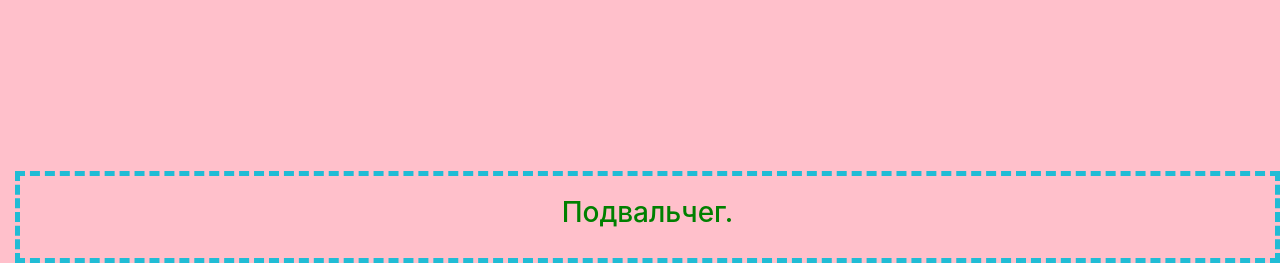
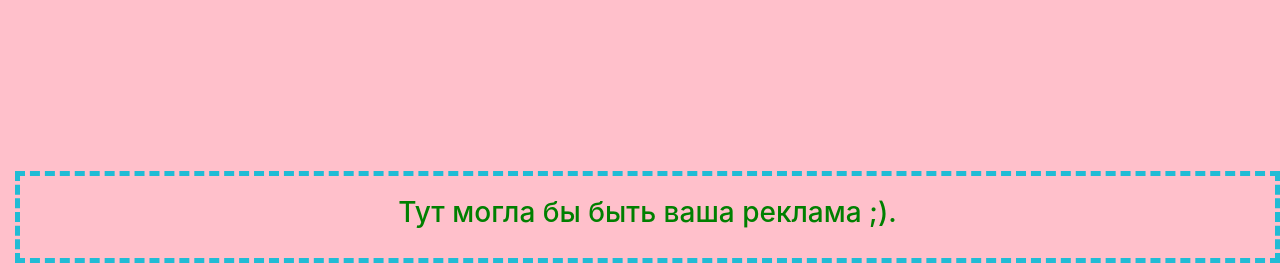
Before and after one commit to Substance0510/Stormnet, a Django app: page /ded/ in a window 1280 px wide. Shown: the part 665-928 px from the top of the page. Run offline with Django 3.2, Linux system fonts and the light colour scheme; some libraries are stand-ins or nearby versions.

Commit message:
Объявление о возможности дать рекламу в подвале =)

```diff
--- a/Lection9/Dj_project/blog/templates/blog/includes/footer.html
+++ b/Lection9/Dj_project/blog/templates/blog/includes/footer.html
@@ -1,4 +1,4 @@
 {% load static %}
 <head><link rel="stylesheet" href="{% static 'css/blog.css' %}"></head>
 
-<h3>Подвальчег.</h3>
+<h3>Тут могла бы быть ваша реклама ;).</h3>
```
